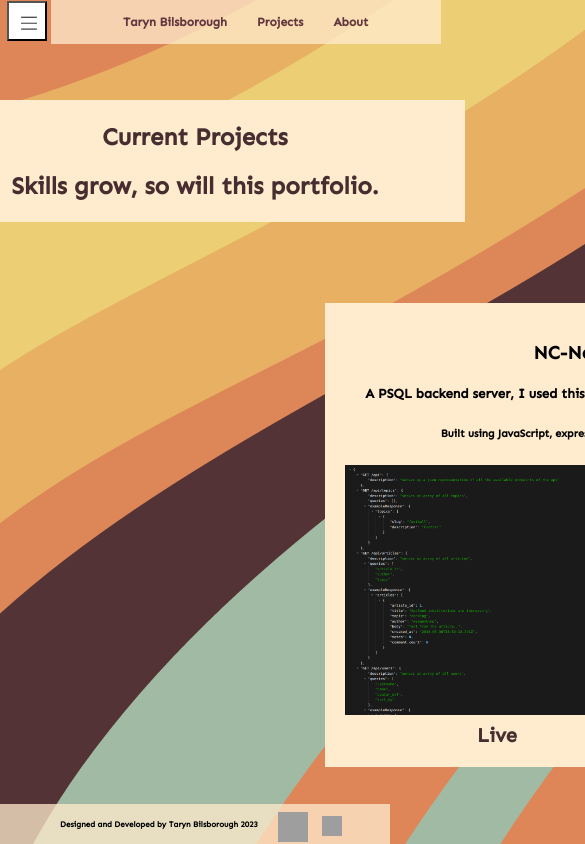
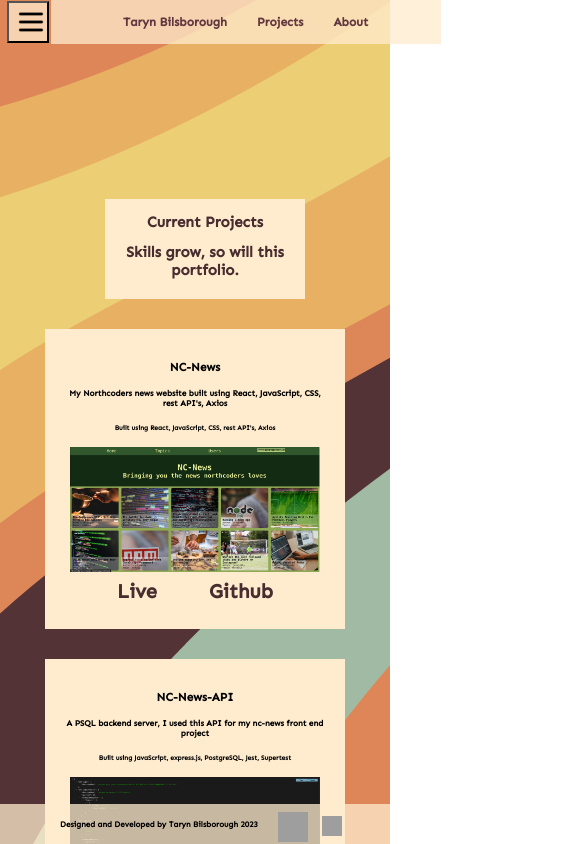
Before and after one commit to tarynCodes/Portfolio, a React (Vite) app in the folder portfolio/: page /projects in a window 390 px wide. Shown: the top 844 px of the page, 585 px wide, since content can reach past the window. Built offline with nearby package versions, Linux system fonts and the light colour scheme; grey boxes are pictures that could not be loaded.

Commit message:
made responsive for mobile device

```diff
--- a/portfolio/index.html
+++ b/portfolio/index.html
@@ -10,7 +10,7 @@
     />
     <link rel="icon" type="image/svg+xml" href="/vite.svg" />
     <meta name="viewport" content="width=device-width, initial-scale=1.0" />
-    <title>Vite + React</title>
+    <title>tarynCodes</title>
   </head>
   <body>
     <div id="root"></div>
--- a/portfolio/src/App.css
+++ b/portfolio/src/App.css
@@ -52,9 +52,11 @@ body {
 }
 
 .menu-button {
-  background-image: url("./assets/hidden-button.png");
-  width: 40px;
-  height: 40px;
+ background-color: rgba(255, 235, 205, 0.757);
+  align-items: center;
+  width: 42px;
+  height: 42px;
+  padding-right: 10px;
   margin-left: 2%;
   margin-top: 0.3%;
 }
@@ -229,12 +231,13 @@ body {
   body {
     flex-direction: column;
     text-align: center;
+    height:130vh;
+    padding-bottom: 40px;
   }
 
   #footer-sign{
     font-size: 8px;
   }
-
 
 
   .border-main{
@@ -261,6 +264,33 @@ body {
 @media (max-width: 768px) {
   #main-header {
     font-size: 32px;
+  }
+
+  .projects-box {
+    font-size: 10px;
+    width:200px;
+    height:100px;
+    align-items: center;
+    transform: translate(60px, 0px);
+  }
+
+  #ncnews {
+    width:300px;
+    height:300px;
+    font-size:10px;
+    transform: translate(0px, 30px);
+  }
+
+  #news-api {
+    width:300px;
+    height:300px;
+    font-size:10px;
+    transform: translate(0px, 60px);
+  }
+
+  #newsImage, #apiImage{
+    height:125px;
+    width:250px;
   }
 
   .navBar {
@@ -298,4 +328,7 @@ body {
     width: 30px;
     height: 30px;
   }
+  .about-section{
+    font-size: 10px;
+  }
 }
--- a/portfolio/src/components/NavBar.jsx
+++ b/portfolio/src/components/NavBar.jsx
@@ -1,6 +1,7 @@
 import React from 'react'
 import { useState } from 'react';
 import { Link } from 'react-router-dom';
+import menuButton from '../assets/menu-button.png'
 
 function NavBar() {
   const [isNavVisible, setNavVisibility] = useState(true);
@@ -12,7 +13,7 @@ function NavBar() {
     <nav className={`nav ${isNavVisible ? '' : 'hidden-links'}`}>
       <ul className="navList">
         <div className="nav">
-          <button className="menu-button" onClick={toggleNav}></button>
+          <button className="menu-button" onClick={toggleNav}><img src={menuButton}/></button>
         </div>
         <li className="navBar">
           <Link to="/" className="taryn">
```
Also changed, not shown: portfolio/src/assets/menu-button.png (renamed from portfolio/src/assets/hamburger_button_menu_icon_155296.png).
